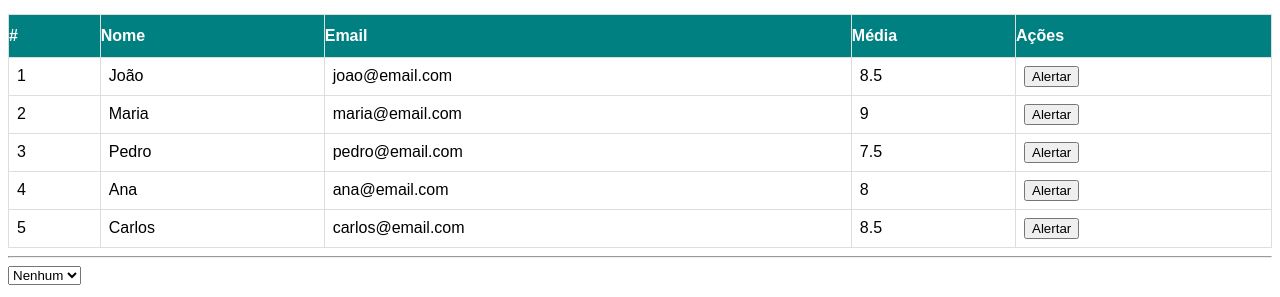
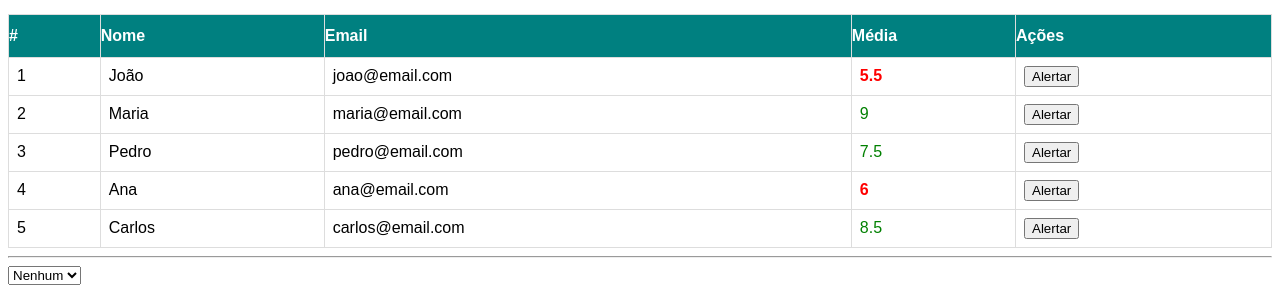
Before and after one commit to WorleySacramento/interface-web-dinamica-angular, an Angular app: page / in a window 1280 px wide. Shown: the part 405-702 px from the top of the page. Built offline with nearby package versions, Linux system fonts and the light colour scheme.

Commit message:
feat: Exemplos ngStyle ngClass

```diff
--- a/src/app/exemplos/diretivas/diretivas.component.css
+++ b/src/app/exemplos/diretivas/diretivas.component.css
@@ -17,3 +17,12 @@
     background-color: teal;
     color: white;
 }
+
+.aprovado{
+    color: green;
+}
+
+.reprovado{
+    color: red;
+    font-weight: bold;
+}
--- a/src/app/exemplos/diretivas/diretivas.component.html
+++ b/src/app/exemplos/diretivas/diretivas.component.html
@@ -33,11 +33,18 @@
         </tr>
     </thead>
     <tbody>
-        <tr *ngFor="let aluno of alunos; index as i">
+        <tr *ngFor="let aluno of alunos; index as i"
+        [ngStyle]="{}"
+        >
             <td>{{i + 1}}</td>
             <td>{{aluno.nome}}</td>
             <td>{{aluno.email}}</td>
-            <td>{{aluno.media}}</td>
+            <td
+            [ngClass]="{'aprovado': aluno.media >= 7,
+                'reprovado':aluno.media < 7}"
+            >
+            {{aluno.media}}
+            </td>
             <td>
                 <button (click)="alertar(aluno)">Alertar</button>
             </td>
--- a/src/app/exemplos/diretivas/diretivas.component.ts
+++ b/src/app/exemplos/diretivas/diretivas.component.ts
@@ -21,10 +21,10 @@ export class DiretivasComponent {
   }
 
   alunos: Aluno[] =[
-    { nome: 'João', email: 'joao@email.com', media: 8.5 },
+    { nome: 'João', email: 'joao@email.com', media: 5.5 },
     { nome: 'Maria', email: 'maria@email.com', media: 9.0 },
     { nome: 'Pedro', email: 'pedro@email.com', media: 7.5 },
-    { nome: 'Ana', email: 'ana@email.com', media: 8.0 },
+    { nome: 'Ana', email: 'ana@email.com', media: 6.0 },
     { nome: 'Carlos', email: 'carlos@email.com', media: 8.5 }
   ]
 
```
